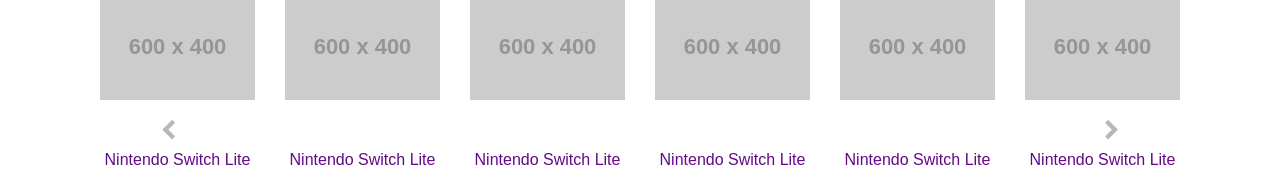
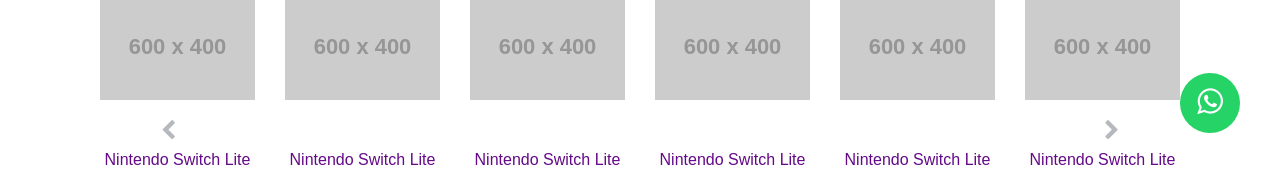
Before and after one commit to Kevwas/PagoTiendaFront, a website: page PagoTiendaHome/index.html in a window 1280 px wide. Shown: the part 627-802 px from the top of the page. Drawn offline with nearby package versions, Linux system fonts and the light colour scheme; placeholder pictures from the web are drawn by us.

Commit message:
Whatsapp button added

```diff
--- a/PagoTiendaHome/index.html
+++ b/PagoTiendaHome/index.html
@@ -786,6 +786,11 @@
                 </div>
             </div>
         </footer>
+
+        <!-- Whatsapp button-->
+        <a href="https://api.whatsapp.com/send?phone=+5491152209217" class="whatsapp" target="_blank">
+            <i class="fa fa-whatsapp whatsapp-icon"></i>
+        </a>
         <!-- Bootstrap JS -->
         <script src="https://code.jquery.com/jquery-3 1.slim.min.js" integrity="sha384-KJ3o2DKtIkvYIK3UENzmM7KCkRr/rE9/Qpg6aAZGJwFDMVNA/GpGFF93hXpG5KkN" crossorigin="anonymous"></script>
         <script src="https://cdnjs.cloudflare.com/ajax/libs/popper.js/1. 9/umd/popper.min.js" integrity="sha384-ApNbgh9B+Y1QKtv3Rn7W3mgPxhU9K/ScQsAP7hUibX39j7fakFPskvXusvfa0b4Q" crossorigin="anonymous"></script>
--- a/PagoTiendaHome/style.css
+++ b/PagoTiendaHome/style.css
@@ -561,3 +561,21 @@
       color: #777;
     }
   }
+
+  .whatsapp {
+    position:fixed;
+    width:60px;
+    height:60px;
+    bottom:40px;
+    right:40px;
+    background-color:#25d366;
+    color:#FFF;
+    border-radius:50px;
+    text-align:center;
+    font-size:30px;
+    z-index:100;
+  }
+
+.whatsapp-icon {
+    margin-top:13px;
+  }
```
